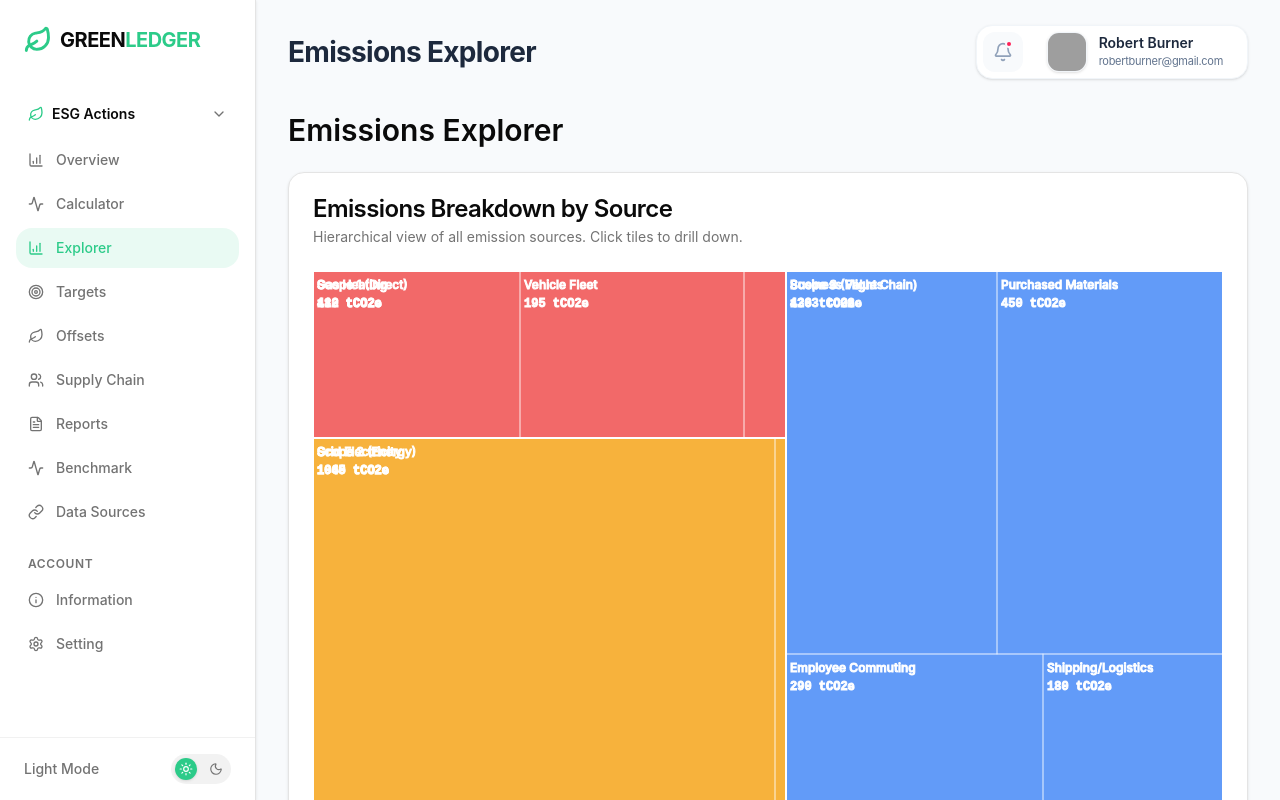
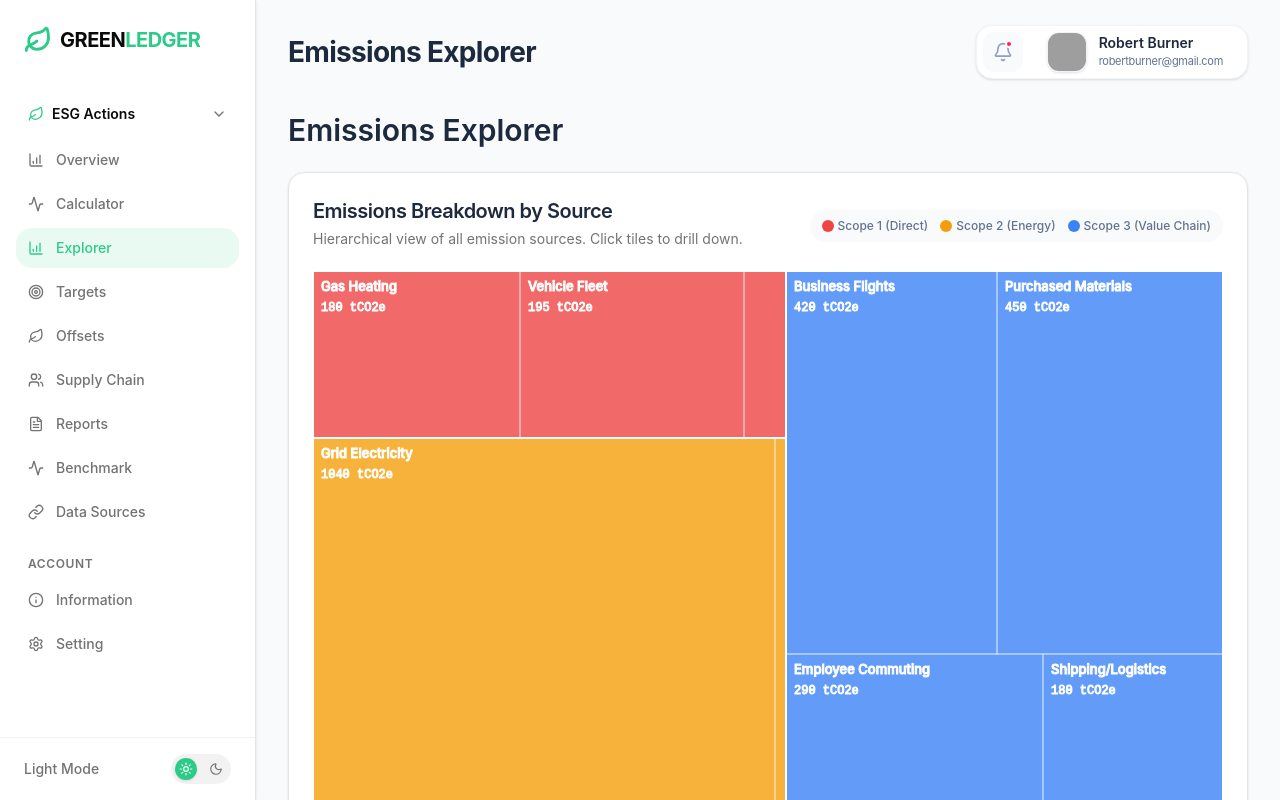
Before and after one commit to ahhrsya/esg-dashboard, a React (Vite) app: page /explorer in a window 1280 px wide. Built offline with nearby package versions, Linux system fonts and the light colour scheme; grey boxes are pictures that could not be loaded.

Commit message:
Fix: resolve treemap text overlapping in Explorer

```diff
--- a/src/pages/Explorer.tsx
+++ b/src/pages/Explorer.tsx
@@ -25,24 +25,24 @@ export default function Explorer() {
             strokeOpacity: 1 / (depth + 1e-10),
           }}
         />
-        {width > 50 && height > 30 ? (
+        {depth === 2 && width > 50 && height > 30 ? (
           <text
-            x={x + 4}
-            y={y + 18}
+            x={x + 8}
+            y={y + 20}
             fill="#fff"
-            fontSize={12}
+            fontSize={13}
             className="font-medium font-body"
           >
             {name}
           </text>
         ) : null}
-        {width > 50 && height > 50 ? (
+        {depth === 2 && width > 50 && height > 50 ? (
           <text
-            x={x + 4}
-            y={y + 36}
-            fill="#fff"
+            x={x + 8}
+            y={y + 40}
+            fill="rgba(255,255,255,0.85)"
             fontSize={12}
-            className="font-mono font-bold"
+            className="font-mono"
           >
             {value} tCO2e
           </text>
@@ -52,14 +52,21 @@ export default function Explorer() {
   };
 
   return (
-    <div className="space-y-6">
-      <h1 className="text-3xl font-heading font-semibold">Emissions Explorer</h1>
-      <Card>
-        <CardHeader>
-          <CardTitle>Emissions Breakdown by Source</CardTitle>
-          <CardDescription>
-            Hierarchical view of all emission sources. Click tiles to drill down.
-          </CardDescription>
+    <div className="space-y-6 animate-in fade-in duration-500">
+      <h1 className="text-3xl font-heading font-semibold text-slate-800">Emissions Explorer</h1>
+      <Card className="border-border shadow-sm rounded-2xl">
+        <CardHeader className="flex flex-row items-center justify-between pb-4">
+          <div>
+            <CardTitle className="text-xl font-heading text-slate-800">Emissions Breakdown by Source</CardTitle>
+            <CardDescription className="mt-1">
+              Hierarchical view of all emission sources. Click tiles to drill down.
+            </CardDescription>
+          </div>
+          <div className="flex flex-col sm:flex-row items-end sm:items-center gap-3 text-xs font-medium text-slate-500 bg-slate-50 px-3 py-2 rounded-lg">
+            <span className="flex items-center gap-1"><span className="w-3 h-3 rounded-sm bg-[#EF4444]"></span> Scope 1 (Direct)</span>
+            <span className="flex items-center gap-1"><span className="w-3 h-3 rounded-sm bg-[#F59E0B]"></span> Scope 2 (Energy)</span>
+            <span className="flex items-center gap-1"><span className="w-3 h-3 rounded-sm bg-[#3B82F6]"></span> Scope 3 (Value Chain)</span>
+          </div>
         </CardHeader>
         <CardContent>
           <div className="h-[600px] w-full">
```
